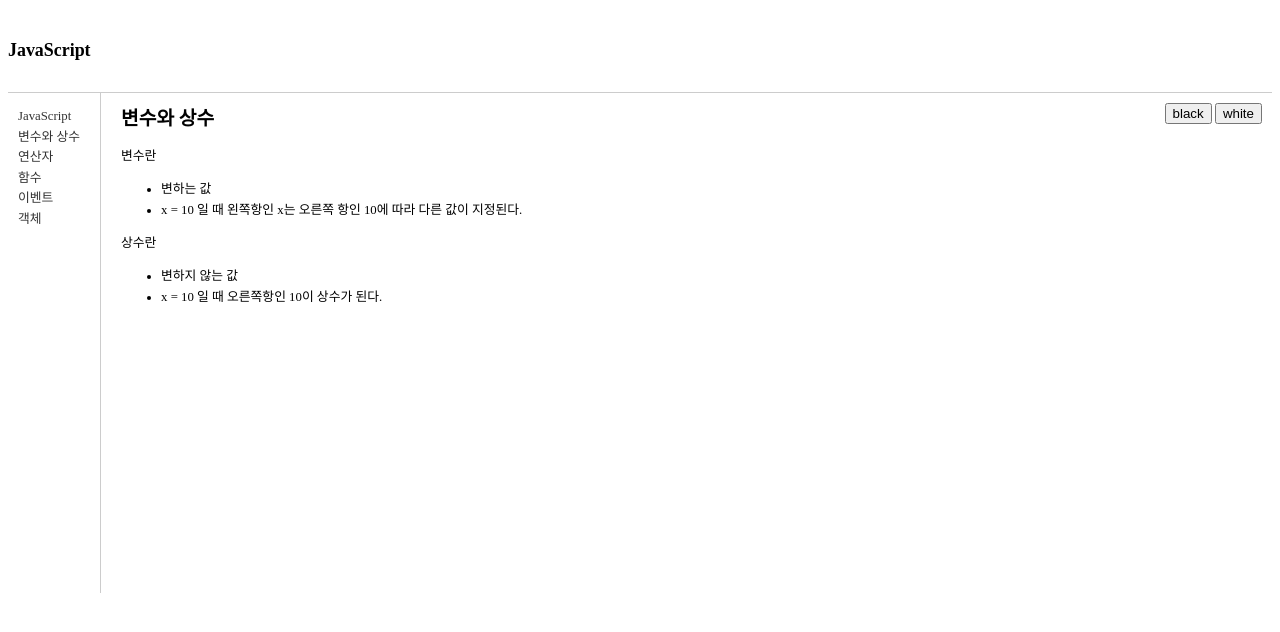
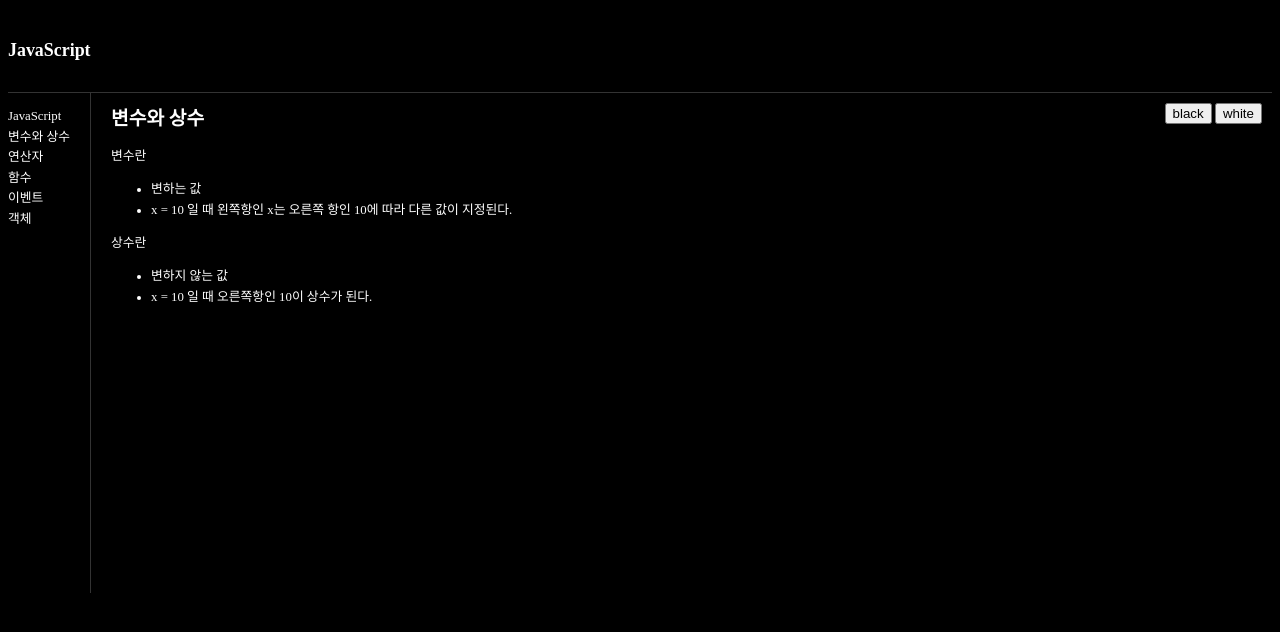
Before and after one commit to string1524/opentutorials-seokhyung, a plain HTML site: page index.html in a window 1280 px wide. Both pictures are taken after a click on the button "black". Drawn offline with Linux system fonts and the light colour scheme.

Commit message:
add javascript

```diff
--- a/index.html
+++ b/index.html
@@ -7,6 +7,22 @@
                 font-size: 0.8em;
                 font-family: dotum;
                 line-height: 1.6em;
+            }
+            body.black {
+                background-color: black;
+                color: white;
+            }
+            body.black a {
+                color: white;
+            }
+            body.black a:hover {
+                color: #f60;
+            }
+            body.black header {
+                border-bottom: 1px solid #333;
+            }
+            body.black nav {
+                border-right: 1px solid #333;
             }
             header {
                 border-bottom: 1px solid #ccc;
@@ -24,11 +40,14 @@
             }
             nav ul {
                 list-style: none;
-				padding-left: 10px;
+                padding-left: 0;
                 padding-right: 20px;
             }
             article {
                 float: left;
+            }
+            footer {
+                clear: both;
             }
             a {
                 text-decoration: none;
@@ -45,14 +64,14 @@
         </style>
     </head>
 
-	<body>
+    <body id="body">
         <div>
             <header>
                 <h1>JavaScript</h1>
             </header>
             <div id="toolbar">
-				<input type="button" value="black" />
-				<input type="button" value="white" />
+                <input type="button" value="black" onclick="document.getElementById('body').className='black'" />
+                <input type="button" value="white" onclick="document.getElementById('body').className='white'" />
             </div>
             <nav>
                 <ul>
```
Lines whose indentation alone changed are shown as unchanged.
